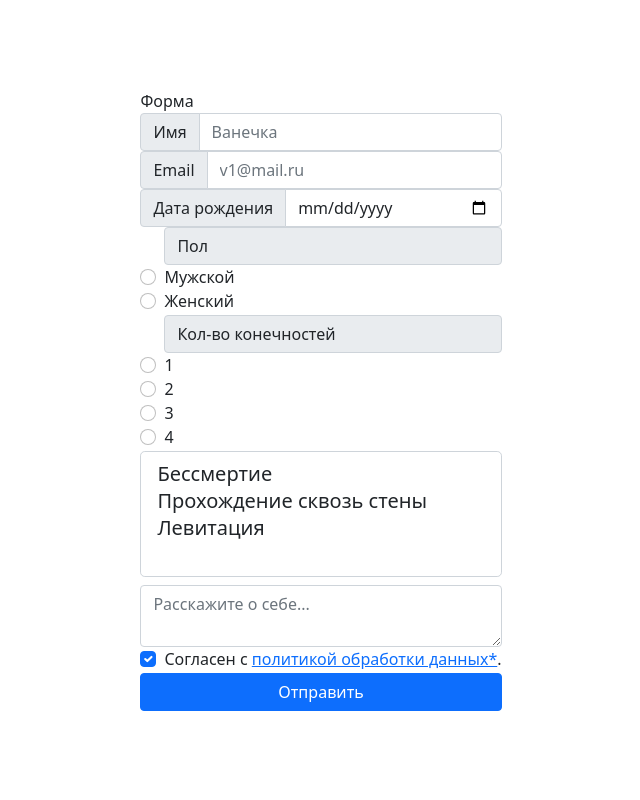
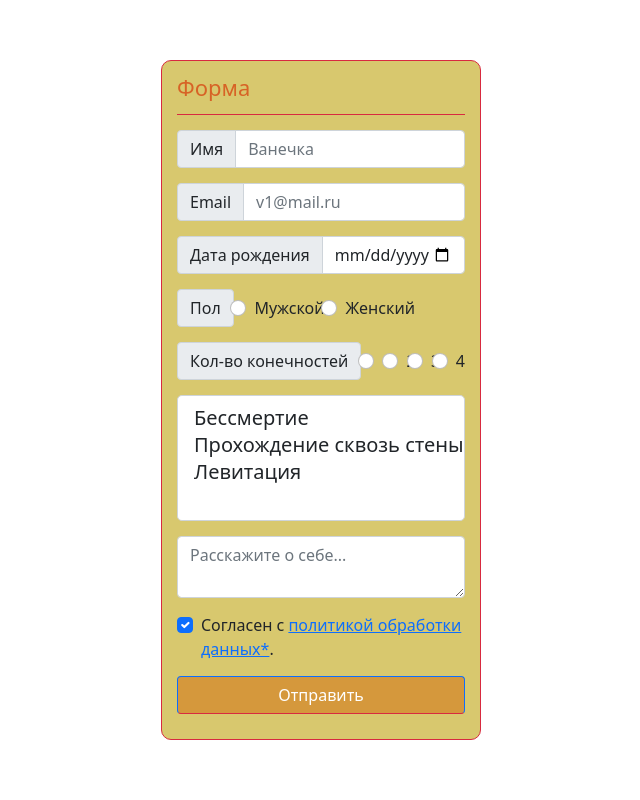
Before and after one commit to Kavokin/KavokinWeb.github.io, a PHP site: page / in a window 1280 px wide. Shown: the whole page, without its empty margins (319-959 px from the left). Run offline with PHP 8.4, Linux system fonts and the light colour scheme.

Commit message:
Update style.css

```diff
--- a/4/style.css
+++ b/4/style.css
@@ -3,7 +3,7 @@
     padding: 0;
 }
 
-html, body {
+body, html {
     height: 100%;
 }
 
@@ -11,29 +11,69 @@ body {
     display: flex;
     justify-content: center;
     align-items: center;
+    background-color: #d8c86e;
 }
 
-.block {
-    margin-bottom: 7px;
+.form-container {
+    display: flex;
+    justify-content: space-between;
+    flex-direction: column;
+    align-items: center;
+    padding: 10px 15px;
+    border: 1px solid #d82a40;
+    border-radius: 10px;
+    width: 25%;
+    background-color: #d8c86e;
+
+}
+
+.form-container form {
+    width: 100%;
+}
+
+.form-container .form-title {
+    align-self: flex-start;
+    font-size: 22px;
+    color: #d76326;
+    padding-bottom: 10px;
+    border-bottom: 1px solid #d82a40;
+    display: block;
+    width: 100%;
+}
+
+.input-group, .form-check, #send-btn {
+    margin: 15px 0;
+}
+
+#gender-block, #limbs-block {
+    display: flex;
+    justify-content: space-between;
+    align-items: center;
+    margin-bottom: 15px;
+}
+
+#gender-block, #limbs-block {
+    padding: 0;
+}
+
+#gender-block {
+    margin-right: 50px;
+}
+
+#limbs-block .block-title {
+    margin-right: 5px;
+}
+
+#send-btn {
+    display: block;
+    width: 100%;
+    background-color: #d5983c;
+    border-bottom: 1px solid #d82a40;
 }
 
 .error {
     color: rgba(245, 46, 46, 1);
     border: 1px solid rgba(245, 46, 46, 1);
-    position: absolute;
-    top: 20%;
-    left: 15%;
+    margin-bottom: 5px;
+    margin-right: 5px;
 }
-
-.radios {
-    display: flex;
-    justify-content: space-around;
-    align-items: center;
-    padding: 0 10px;
-    border: 1px solid #ced4da;
-    border-radius: 5px;
-}
-
-#send-btn {
-    width: 100%;
-}
```
